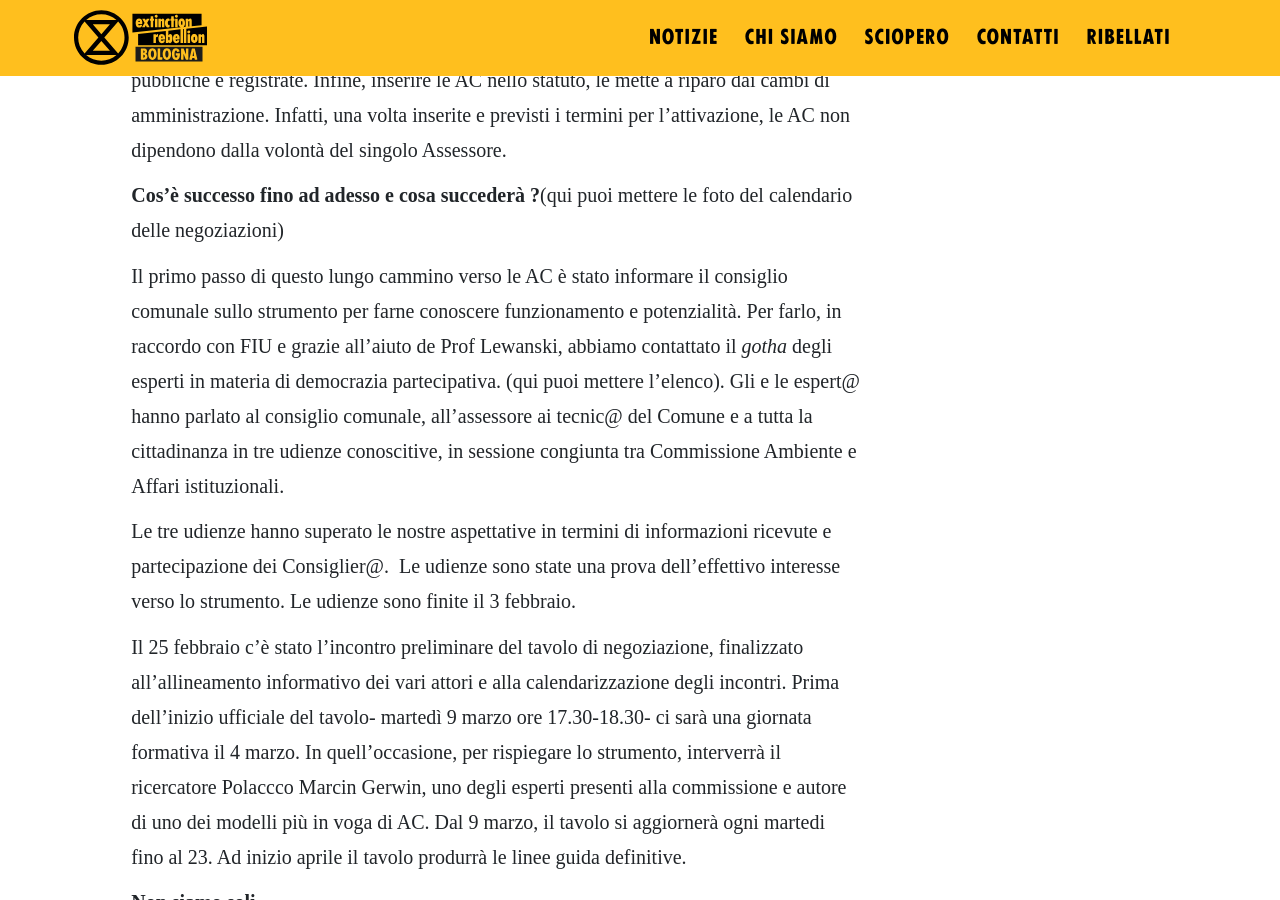
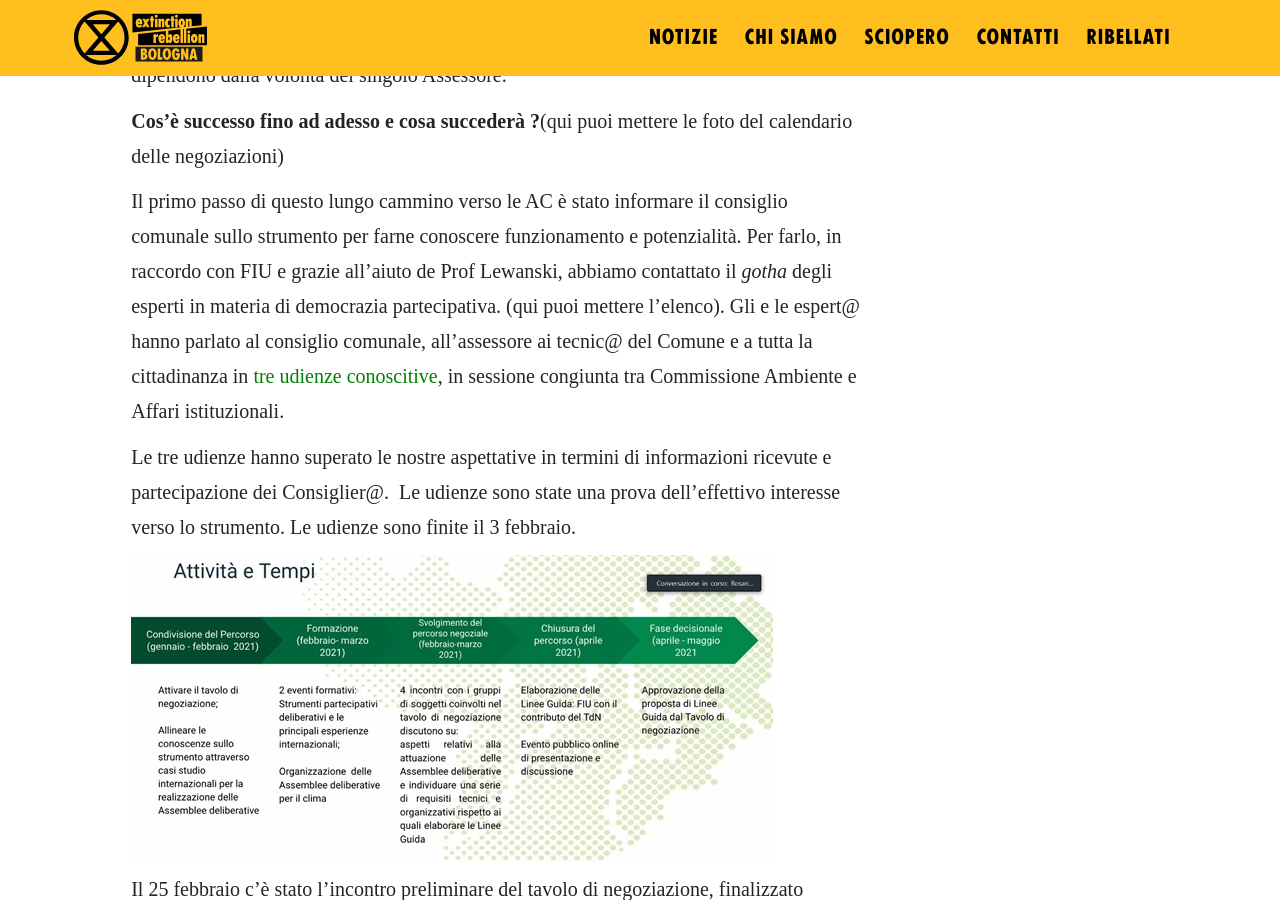
Before and after one commit to XRBologna/XRBologna, a Jekyll site: the page built from _posts/2021-03-03-eppur-si-muove.md, in a window 1280 px wide and 900 px high, scrolled down 1926 px. Built offline with Jekyll 4.4.1, drawn with Linux system fonts in a browser that asks for light colours; nearby versions of some CDN libraries; some web fonts are replaced; some of the changed lines change nothing that is shown.

Commit message:
Update post “2021-03-03-eppur-si-muove”

```diff
--- a/_posts/2021-03-03-eppur-si-muove.md
+++ b/_posts/2021-03-03-eppur-si-muove.md
@@ -4,7 +4,7 @@
 author: XRBologna
 categories: Generale
 date: 2021-03-03T22:59:32.844Z
-img: /images/uploads/uccellino-che-vola.png
+img: /images/uploads/121595774_839739523448192_7172042048571627880_n.jpg
 ---
 In questi giorni di terza ondata, in cui viene evidenziato ancora una volta l’irresponsabilità dei nostr@ governant@ a livello nazionale, qualcosa, molto lentamente, si sta muovendo a Bologna.\
 Ci siamo scontrati diverse volte con l’Amministrazione Comunale, più di una volta gli abbiamo fatto presente che non ci fidiamo più della loro parola e che vogliamo i fatti. Abbiamo messo da parte la nostra indole ribelle e, ispirati dai nostri principi della non violenza e della comprensione, abbiamo deciso di sederci a tavolino con diversi attori per scrivere il regolamento delle assemblee cittadine (AC).
@@ -25,9 +25,11 @@
 
 **Cos’è successo fino ad adesso e cosa succederà ?**(qui puoi mettere le foto del calendario delle negoziazioni)
 
-Il primo passo di questo lungo cammino verso le AC è stato informare il consiglio comunale sullo strumento per farne conoscere funzionamento e potenzialità. Per farlo, in raccordo con FIU e grazie all’aiuto de Prof Lewanski, abbiamo contattato il *gotha* degli esperti in materia di democrazia partecipativa. (qui puoi mettere l’elenco). Gli e le espert@ hanno parlato al consiglio comunale, all’assessore ai tecnic@ del Comune e a tutta la cittadinanza in tre udienze conoscitive, in sessione congiunta tra Commissione Ambiente e Affari istituzionali.
+Il primo passo di questo lungo cammino verso le AC è stato informare il consiglio comunale sullo strumento per farne conoscere funzionamento e potenzialità. Per farlo, in raccordo con FIU e grazie all’aiuto de Prof Lewanski, abbiamo contattato il *gotha* degli esperti in materia di democrazia partecipativa. (qui puoi mettere l’elenco). Gli e le espert@ hanno parlato al consiglio comunale, all’assessore ai tecnic@ del Comune e a tutta la cittadinanza in [tre udienze conoscitive](https://www.youtube.com/watch?v=b331R4Zrrf8&t=424s), in sessione congiunta tra Commissione Ambiente e Affari istituzionali.
 
 Le tre udienze hanno superato le nostre aspettative in termini di informazioni ricevute e partecipazione dei Consiglier@.  Le udienze sono state una prova dell’effettivo interesse verso lo strumento. Le udienze sono finite il 3 febbraio.
+
+![](/images/uploads/calendario_tavolo.jpg)
 
 Il 25 febbraio c’è stato l’incontro preliminare del tavolo di negoziazione, finalizzato all’allineamento informativo dei vari attori e alla calendarizzazione degli incontri. Prima dell’inizio ufficiale del tavolo- martedì 9 marzo ore 17.30-18.30- ci sarà una giornata formativa il 4 marzo. In quell’occasione, per rispiegare lo strumento, interverrà il ricercatore Polaccco Marcin Gerwin, uno degli esperti presenti alla commissione e autore di uno dei modelli più in voga di AC. Dal 9 marzo, il tavolo si aggiornerà ogni martedi fino al 23. Ad inizio aprile il tavolo produrrà le linee guida definitive.
 
@@ -44,12 +46,6 @@
 
 Con rabbia e amore.
 
-
-
-
-
-
-
 Il 25 febbraio c’è stato l’incontro preliminare al tavolo di negoziazione per la scrittura del regolamento delle assemblee cittadine, da inserire nello statuto comunale.
 
 Giovedì 4 marzo ci sarà un incontro formativo propedeutico al tavolo, che comincerà ufficialmente il martedì successivo (9 marzo). Dopo 6 mesi dallo sciopero della fame di Daniele quattrocchi, siamo finalmente arrivati al momento della verità.
```
Also changed, not shown: images/uploads/121595774_839739523448192_7172042048571627880_n.jpg (added), images/uploads/calendario_tavolo.jpg (added).
